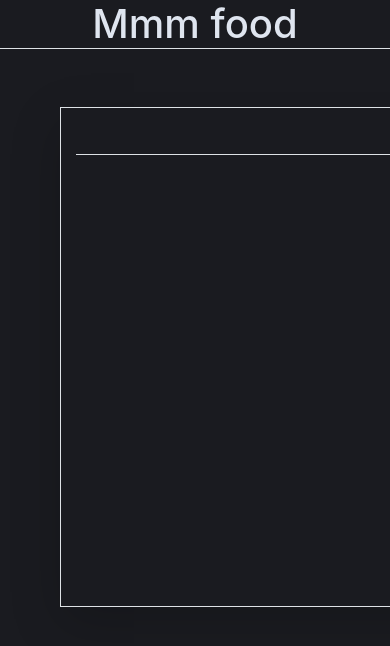
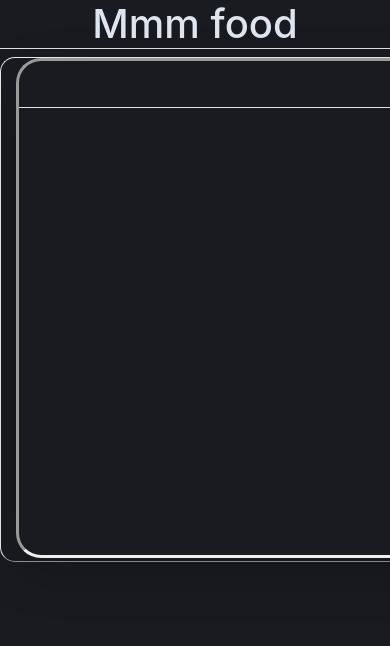
Before and after one commit to gageschmidt/whats_cookin_python, a Django app: template whats_cookin/templates/home.html in a window 390 px wide; the page is wider, and only the part inside the window is pictured. Shown: the part 24-670 px from the top of that part. Run offline with Django 3.2, Linux system fonts and the light colour scheme; the template is opened without the code that fills it, so the values that code supplies are empty; parts of the project's set-up code (start-up, migrations or seed data) failed here and were passed over; some libraries are stand-ins or nearby versions.

Commit message:
initial venture into styling changes

```diff
--- a/whats_cookin/static/css/homepage.css
+++ b/whats_cookin/static/css/homepage.css
@@ -1,3 +1,12 @@
+.container {
+    border-radius: 15px;
+    border-style: outset;
+    border-width: thin;
+    height: 505px;
+    min-width: 1000px;
+    position: center;
+    top: 55px;
+}
 h1 {
     color: #dfe5ef;
 }
@@ -6,6 +15,8 @@
     font-size: 18px;
 }
 #recipe-otd {
+    border-radius: 25px;
+    border-style: inset;
     position: center;
     min-width: 1000px;
     height: 500px;
--- a/whats_cookin/templates/home.html
+++ b/whats_cookin/templates/home.html
@@ -9,7 +9,7 @@
 
 {% block content %}
     <div class="container">
-        <div class="panel border col-md-4 shadow-lg text-center" id="recipe-otd">
+        <div class="panel shadow-lg text-center" id="recipe-otd">
             <br>
             <div>
                 <h2 class="border-bottom">
```
